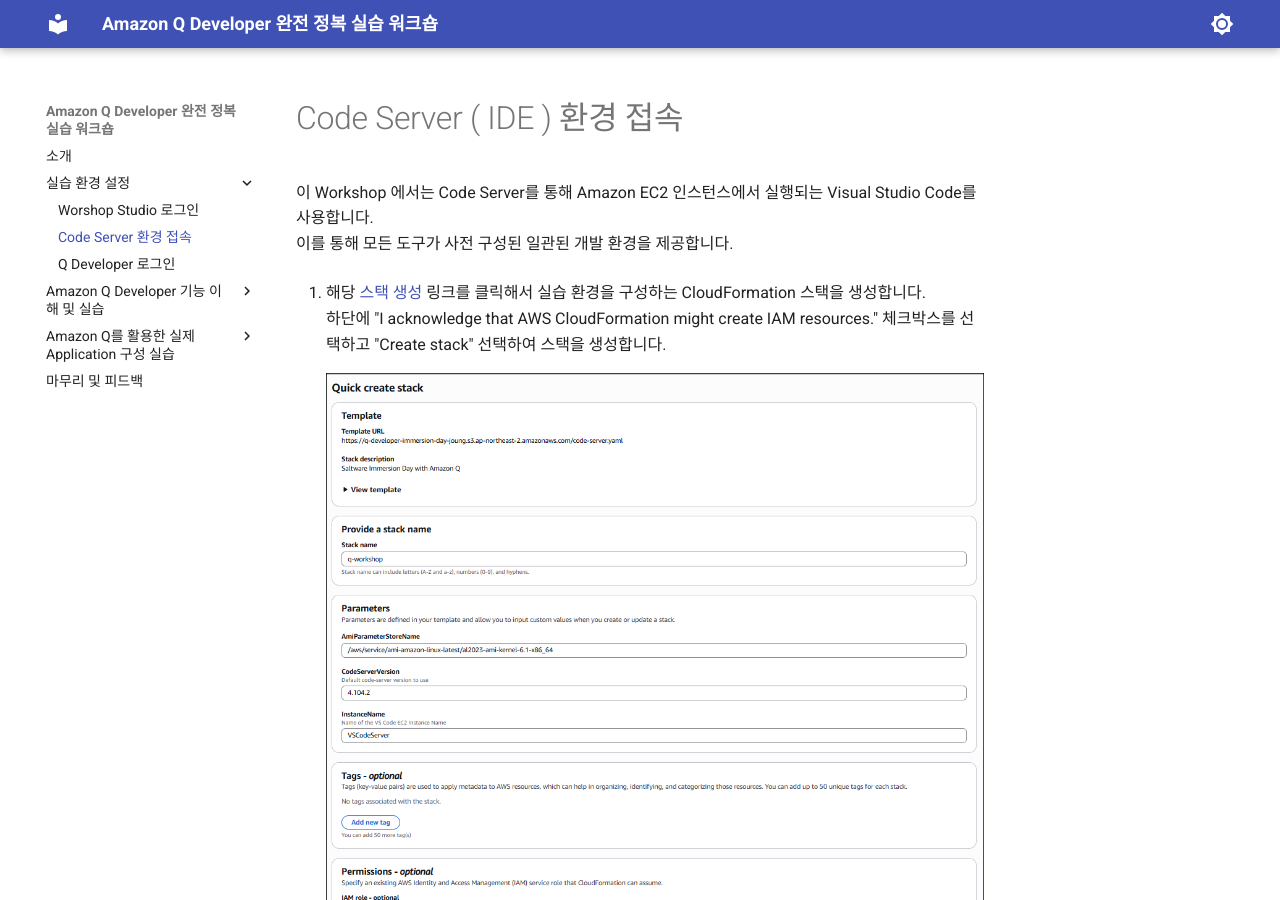
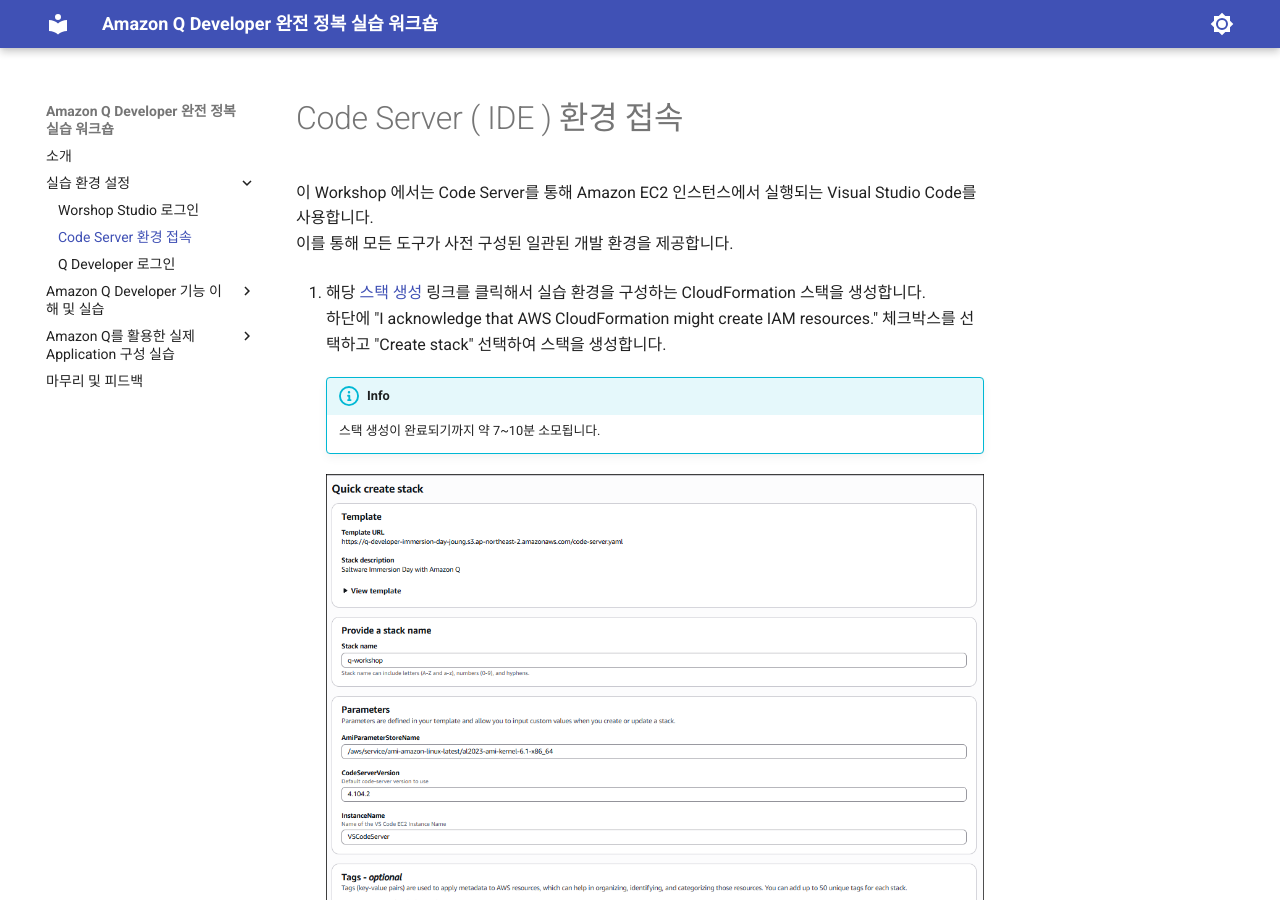
Before and after one commit to fitcloud/q-workshop, an MkDocs documentation site: the page built from docs/10-environment/12-code_server.md, in a window 1280 px wide and 900 px high. Built offline with MkDocs 1.6.1 and Material for MkDocs 9.7.7, drawn with Linux system fonts in a browser that asks for light colours.

Commit message:
workshop 2.0

```diff
--- a/docs/10-environment/12-code_server.md
+++ b/docs/10-environment/12-code_server.md
@@ -6,10 +6,12 @@
 1. 해당 <a href="https://ap-northeast-2.console.aws.amazon.com/cloudformation/home?region=ap-northeast-2#/stacks/quickcreate?templateURL=https%3A%2F%2Fq-developer-immersion-day-joung.s3.ap-northeast-2.amazonaws.com%2Fcode-server.yaml&stackName=q-workshop" target="_blank">스택 생성</a> 링크를 클릭해서 실습 환경을 구성하는 CloudFormation 스택을 생성합니다.
     하단에 "I acknowledge that AWS CloudFormation might create IAM resources." 체크박스를 선택하고 "Create stack" 선택하여 스택을 생성합니다.
 
+    !!! info
+        스택 생성이 완료되기까지 약 7~10분 소모됩니다.
+
     ![cs1](./images/cs1.png)
 
-    !!! info
-        스택 생성이 완료되기까지 약 7~10분 소모됩니다.
+
     <br>
 
 2. 스택의 상태가 "CREATE_COMPLETE" 가 되면, [Outputs] 탭을 선택해서 Code Server의 URL과 Password를 확인합니다.
```
